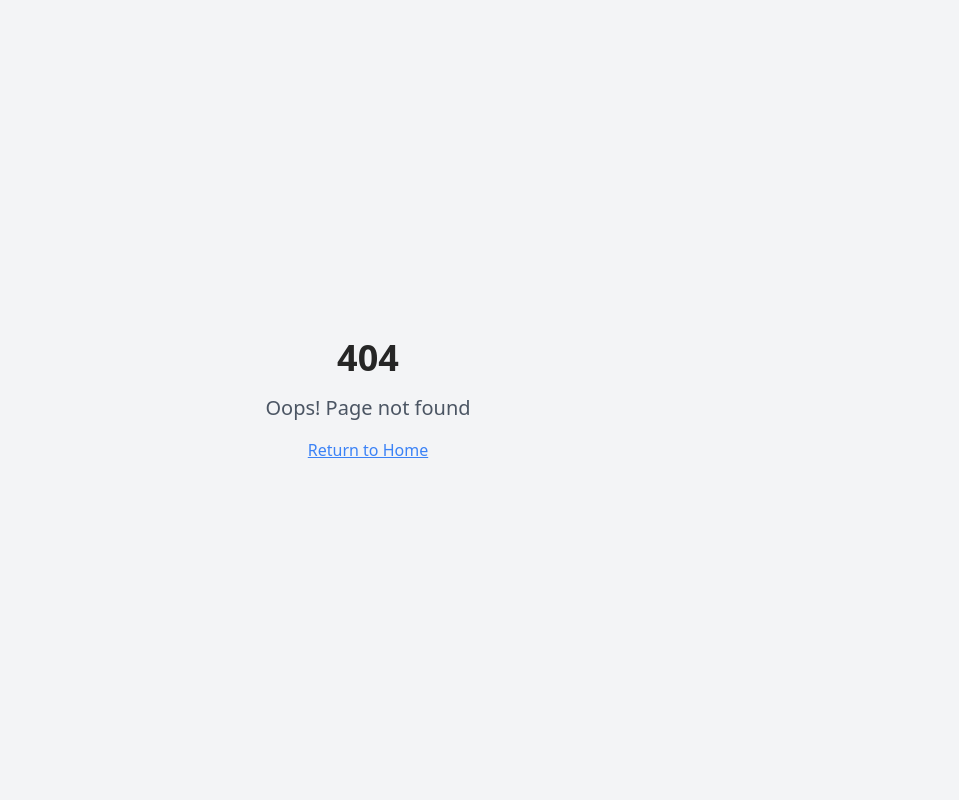
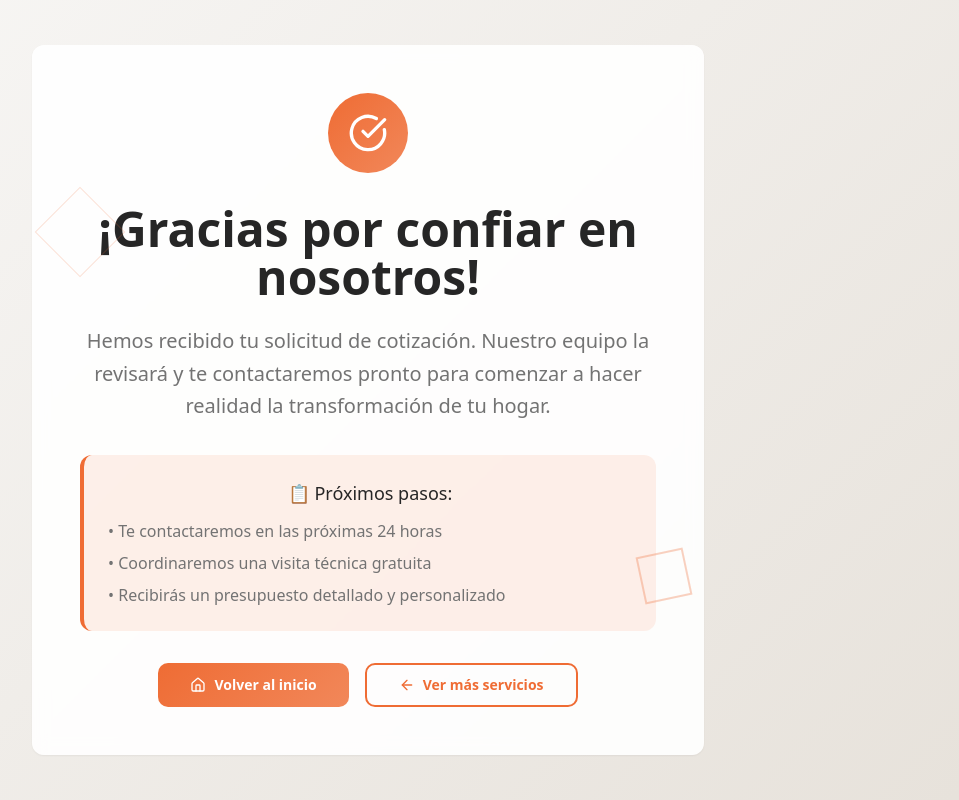
Before and after one commit to Domarez/cv-casas-reformas, a React (Vite) app: page /gracias in a window 1280 px wide. Before the commit this address had no page. Shown: the whole page, without its empty margins (272-1231 px from the left). Built offline with nearby package versions, Linux system fonts and the light colour scheme.

Commit message:
Add thank you page
Add a thank you page with no contact information.

```diff
--- a/src/App.tsx
+++ b/src/App.tsx
@@ -4,6 +4,7 @@ import { TooltipProvider } from "@/components/ui/tooltip";
 import { QueryClient, QueryClientProvider } from "@tanstack/react-query";
 import { BrowserRouter, Routes, Route } from "react-router-dom";
 import Index from "./pages/Index";
+import ThankYou from "./pages/ThankYou";
 import NotFound from "./pages/NotFound";
 
 const queryClient = new QueryClient();
@@ -16,6 +17,7 @@ const App = () => (
       <BrowserRouter>
         <Routes>
           <Route path="/" element={<Index />} />
+          <Route path="/gracias" element={<ThankYou />} />
           {/* ADD ALL CUSTOM ROUTES ABOVE THE CATCH-ALL "*" ROUTE */}
           <Route path="*" element={<NotFound />} />
         </Routes>
--- /dev/null
+++ b/src/pages/ThankYou.tsx
@@ -0,0 +1,84 @@
+import { Button } from "@/components/ui/button";
+import { Card } from "@/components/ui/card";
+import { CheckCircle, Home, ArrowLeft } from "lucide-react";
+import { Link } from "react-router-dom";
+
+const ThankYou = () => {
+  return (
+    <div className="min-h-screen bg-gradient-hero flex items-center justify-center px-6">
+      <div className="max-w-2xl mx-auto text-center">
+        <Card
+          className="p-12 shadow-elegant border-0 bg-card/90 backdrop-blur"
+          data-aos="zoom-in"
+        >
+          <div
+            className="w-20 h-20 bg-gradient-accent rounded-full flex items-center justify-center mx-auto mb-8"
+            data-aos="scale-in"
+            data-aos-delay="200"
+          >
+            <CheckCircle className="w-10 h-10 text-accent-foreground" />
+          </div>
+
+          <h1
+            className="text-4xl lg:text-5xl font-bold text-foreground mb-6"
+            data-aos="fade-up"
+            data-aos-delay="300"
+          >
+            ¡Gracias por confiar en nosotros!
+          </h1>
+
+          <p
+            className="text-xl text-muted-foreground leading-relaxed mb-8"
+            data-aos="fade-up"
+            data-aos-delay="400"
+          >
+            Hemos recibido tu solicitud de cotización. Nuestro equipo la revisará
+            y te contactaremos pronto para comenzar a hacer realidad la transformación
+            de tu hogar.
+          </p>
+
+          <div
+            className="bg-accent/10 border-l-4 border-l-accent p-6 rounded-lg mb-8"
+            data-aos="fade-up"
+            data-aos-delay="500"
+          >
+            <p className="text-lg text-foreground font-medium">
+              📋 Próximos pasos:
+            </p>
+            <ul className="text-left text-muted-foreground mt-3 space-y-2">
+              <li>• Te contactaremos en las próximas 24 horas</li>
+              <li>• Coordinaremos una visita técnica gratuita</li>
+              <li>• Recibirás un presupuesto detallado y personalizado</li>
+            </ul>
+          </div>
+
+          <div
+            className="flex flex-col sm:flex-row gap-4 justify-center"
+            data-aos="fade-up"
+            data-aos-delay="600"
+          >
+            <Link to="/">
+              <Button variant="cta" size="lg" className="flex items-center gap-2">
+                <Home className="w-5 h-5" />
+                Volver al inicio
+              </Button>
+            </Link>
+
+            <Link to="/">
+              <Button variant="ctaOutline" size="lg" className="flex items-center gap-2">
+                <ArrowLeft className="w-5 h-5" />
+                Ver más servicios
+              </Button>
+            </Link>
+          </div>
+        </Card>
+
+        {/* Decorative elements */}
+        <div className="absolute top-1/4 left-1/4 w-16 h-16 border border-accent/20 transform rotate-45 hidden lg:block"></div>
+        <div className="absolute bottom-1/4 right-1/4 w-12 h-12 border-2 border-accent/30 transform -rotate-12 hidden lg:block"></div>
+      </div>
+    </div>
+  );
+};
+
+export default ThankYou;
```
